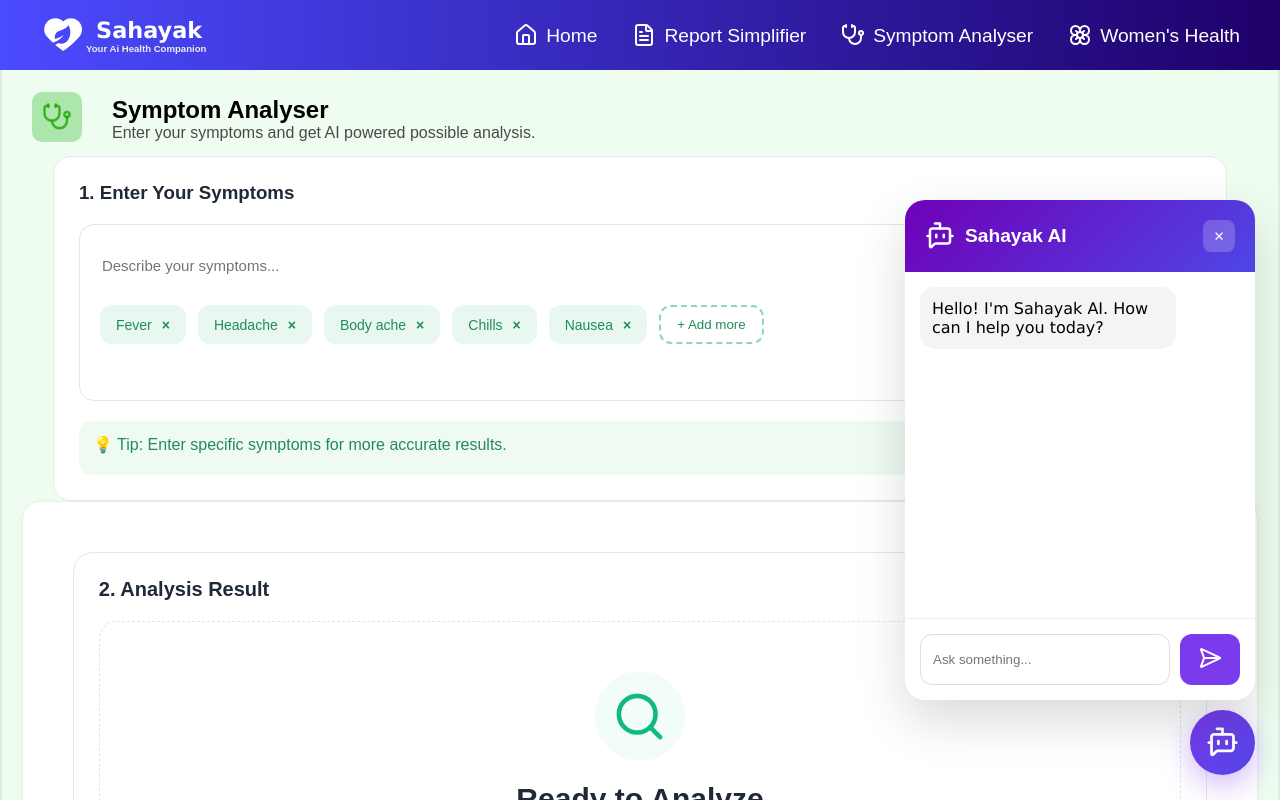
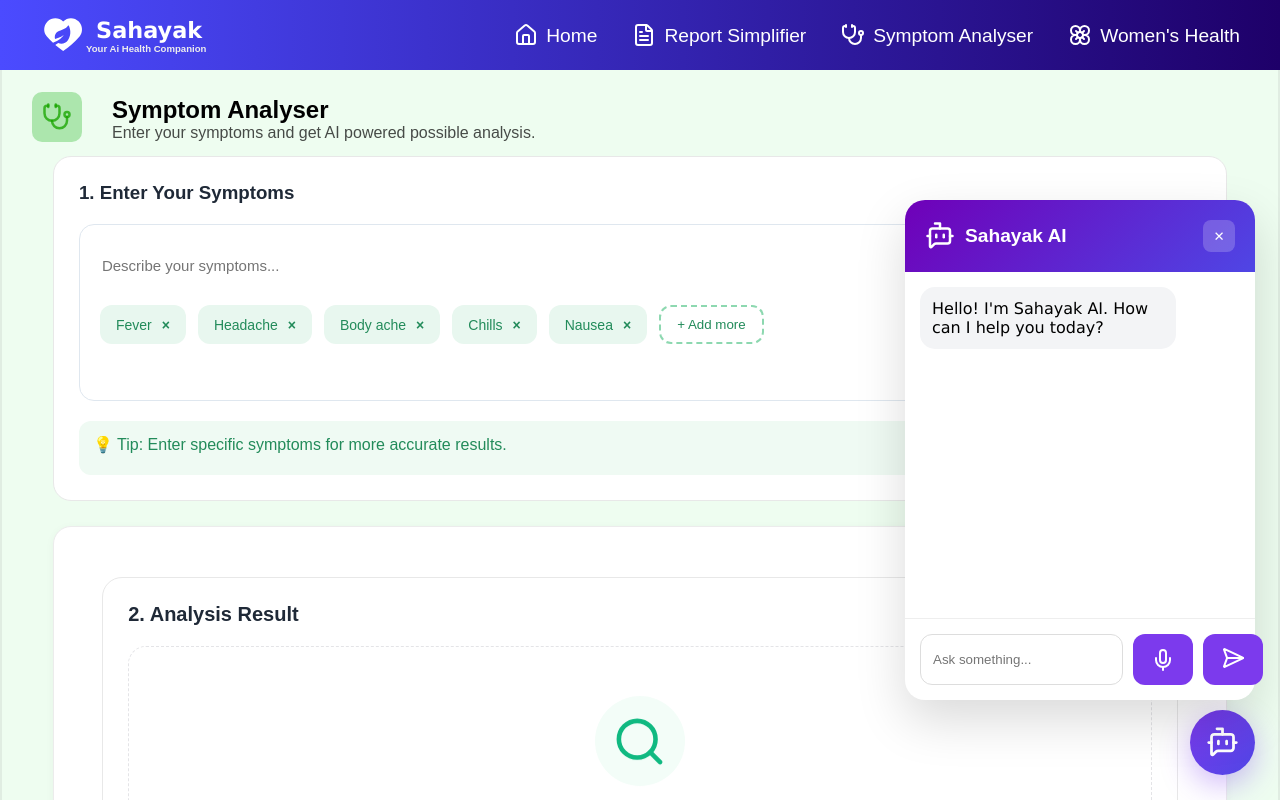
Before and after one commit to Creatrix106/Sahayak, a React (Vite) app in the folder frontend/: page /symptom-analyser in a window 1280 px wide. Both pictures are taken after a click on the element 1222 px from the left and 742 px from the top of the page. Shown: the top 800 px of the page. Built offline with nearby package versions, Linux system fonts and the light colour scheme.

Commit message:
added mic in sahayak AI chatbot

```diff
--- a/frontend/src/components/ResultCard.css
+++ b/frontend/src/components/ResultCard.css
@@ -103,3 +103,124 @@
 
   color: #92400e;
 }
+
+
+
+@media (max-width: 768px) {
+
+  .result-card-container {
+    margin-top: 10px;
+  }
+
+  .result-header {
+    flex-direction: column;
+    align-items: flex-start;
+    gap: 15px;
+    margin-bottom: 20px;
+  }
+
+  .result-header h2 {
+    font-size: 1.4rem;
+  }
+
+  .result-status {
+    width: 100%;
+    justify-content: center;
+    padding: 12px;
+    font-size: 0.95rem;
+  }
+
+  .main-result-card {
+    flex-direction: column;
+    align-items: center;
+    text-align: center;
+
+    gap: 20px;
+    padding: 25px 20px;
+  }
+
+  .result-icon {
+    width: 90px;
+    height: 90px;
+    font-size: 45px;
+  }
+
+  .result-info {
+    width: 100%;
+  }
+
+  .result-info h1 {
+    font-size: 1.8rem;
+  }
+
+  .result-subtitle {
+    font-size: 0.95rem;
+  }
+
+  .confidence {
+    font-size: 0.95rem;
+    margin-bottom: 15px;
+  }
+
+  .progress-bar {
+    height: 12px;
+  }
+
+  .disclaimer-card {
+    flex-direction: column;
+    gap: 10px;
+
+    padding: 18px;
+    margin-top: 20px;
+    margin-bottom: 20px;
+
+    font-size: 0.95rem;
+  }
+}
+
+
+@media (max-width: 480px) {
+
+  .result-header h2 {
+    font-size: 1.25rem;
+  }
+
+  .result-status {
+    font-size: 0.9rem;
+    padding: 10px;
+  }
+
+  .main-result-card {
+    padding: 20px 16px;
+    border-radius: 16px;
+  }
+
+  .result-icon {
+    width: 75px;
+    height: 75px;
+    font-size: 36px;
+  }
+
+  .result-info h1 {
+    font-size: 1.5rem;
+  }
+
+  .result-subtitle,
+  .confidence,
+  .disclaimer-card {
+    font-size: 0.9rem;
+  }
+
+  .progress-bar {
+    height: 10px;
+  }
+
+  .section-title,
+  .other-condition-title {
+    font-size: 1.5rem;
+    line-height: 1.3;
+  }
+  .condition-card {
+    width: 100%;
+}
+}
--- a/frontend/src/components/SahayakAI/SahayakAI.css
+++ b/frontend/src/components/SahayakAI/SahayakAI.css
@@ -146,6 +146,24 @@
     gap: 10px;
 }
 
+.mic-btn{
+    background:none;
+    border:none;
+    cursor:pointer;
+
+    display:flex;
+    justify-content:center;
+    align-items:center;
+
+    color:#6b7280;
+
+    transition:.2s;
+}
+
+.mic-btn:hover{
+    color:#7c3aed;
+}
+
 @keyframes popIn {
   from {
     opacity: 0;
--- a/frontend/src/components/SahayakAI/SahayakAI.jsx
+++ b/frontend/src/components/SahayakAI/SahayakAI.jsx
@@ -4,11 +4,17 @@ import React, {
     useRef,
 } from "react";
 import './SahayakAI.css'
-import { BotMessageSquare, SendHorizontal } from 'lucide-react';
+import {
+    BotMessageSquare,
+    SendHorizontal,
+    Mic,
+    MicOff
+} from "lucide-react";
 
 const SahayakAI = () => {
     const [open, setOpen] = useState(false);
     const [message, setMessage] = useState("");
+    const [listening, setListening] = useState(false);
     const [messages, setMessages] = useState([
         {
             sender: "bot",
@@ -70,9 +76,9 @@ const SahayakAI = () => {
                         "Something went wrong 😔",
                 },
             ]);
+        } finally {
+            setLoading(false);
         }
-
-        setLoading(false);
     };
     const messagesEndRef = useRef(null);
 
@@ -81,6 +87,60 @@ const SahayakAI = () => {
             behavior: "smooth",
         });
     }, [messages]);
+
+    const recognitionRef = useRef(null);
+
+    useEffect(() => {
+        const SpeechRecognition =
+            window.SpeechRecognition ||
+            window.webkitSpeechRecognition;
+
+        if (!SpeechRecognition) return;
+
+        const recognition = new SpeechRecognition();
+
+        recognition.lang = "en-US";
+        recognition.continuous = false;
+        recognition.interimResults = false;
+
+        recognition.onstart = () => {
+            setListening(true);
+        };
+
+        recognition.onresult = (event) => {
+            setMessage(event.results[0][0].transcript);
+        };
+
+        recognition.onerror = (e) => {
+            console.log(e.error);
+            setListening(false);
+        };
+
+        recognition.onend = () => {
+            setListening(false);
+        };
+
+        recognitionRef.current = recognition;
+
+
+        return () => {
+        recognition.abort();
+    };
+    }, []);
+
+    const startListening = () => {
+        if (listening) return;
+        const recognition = recognitionRef.current;
+        if (!recognition) {
+            alert("Speech Recognition is not supported.");
+
+            return;
+        }
+        recognition.start();
+
+    };
+
+
 return (
     <div id="sahayak-ai">
         <div
@@ -100,7 +160,11 @@ const SahayakAI = () => {
 
                         <button
                             className="close-chat"
-                                onClick={() => setOpen(false)}
+                            onClick={() => {
+                                recognitionRef.current?.stop();
+                                setListening(false);
+                                setOpen(false);
+                            }}
                         >
                             ✕
                         </button>
@@ -124,6 +188,7 @@ const SahayakAI = () => {
                                 </div>
                             )
                         }
+                        <div ref={messagesEndRef}></div>
                     </div>
 
                     <div className="chat-input">
@@ -137,12 +202,33 @@ const SahayakAI = () => {
                                     sendMessage();
                                 }
                             }}
-                                placeholder="Ask something..."
+                            placeholder={
+                                listening
+                                    ? "🎤 Listening..."
+                                    : "Ask something..."
+                            }
                         />
 
-                            <button onClick={sendMessage}>
+
+
+                        <button
+                            className="mic-btn"
+                            onClick={startListening}
+                        >
+                            {
+                                listening
+                                    ? <MicOff />
+                                    : <Mic />
+                            }
+                        </button>
+
+                        <button
+                            onClick={sendMessage}
+                            disabled={listening}
+                        >
                             <SendHorizontal />
                         </button>
+
                     </div>
                 </div>
             )
--- a/frontend/src/pages/SymptomAnalyzer.css
+++ b/frontend/src/pages/SymptomAnalyzer.css
@@ -25,7 +25,11 @@
 
 
 
-
+.result-section{
+  width: 95%;
+  margin:auto;
+  margin-top: 25px;
+}
 
 
 
@@ -34,7 +38,7 @@
 
 
 .symptom-card {
-    width: 95%;
+  width: 95%;
   background: white;
   padding: 25px;
   border-radius: 18px;
@@ -138,9 +142,11 @@ h3 {
 
 
 .recommendations-section {
+  width:95%;
   display: grid;
   grid-template-columns: 2fr 1fr;
   gap: auto;
+  margin: auto;
   margin-top: 30px;
 }
 
```
Lines whose indentation alone changed are shown as unchanged.
